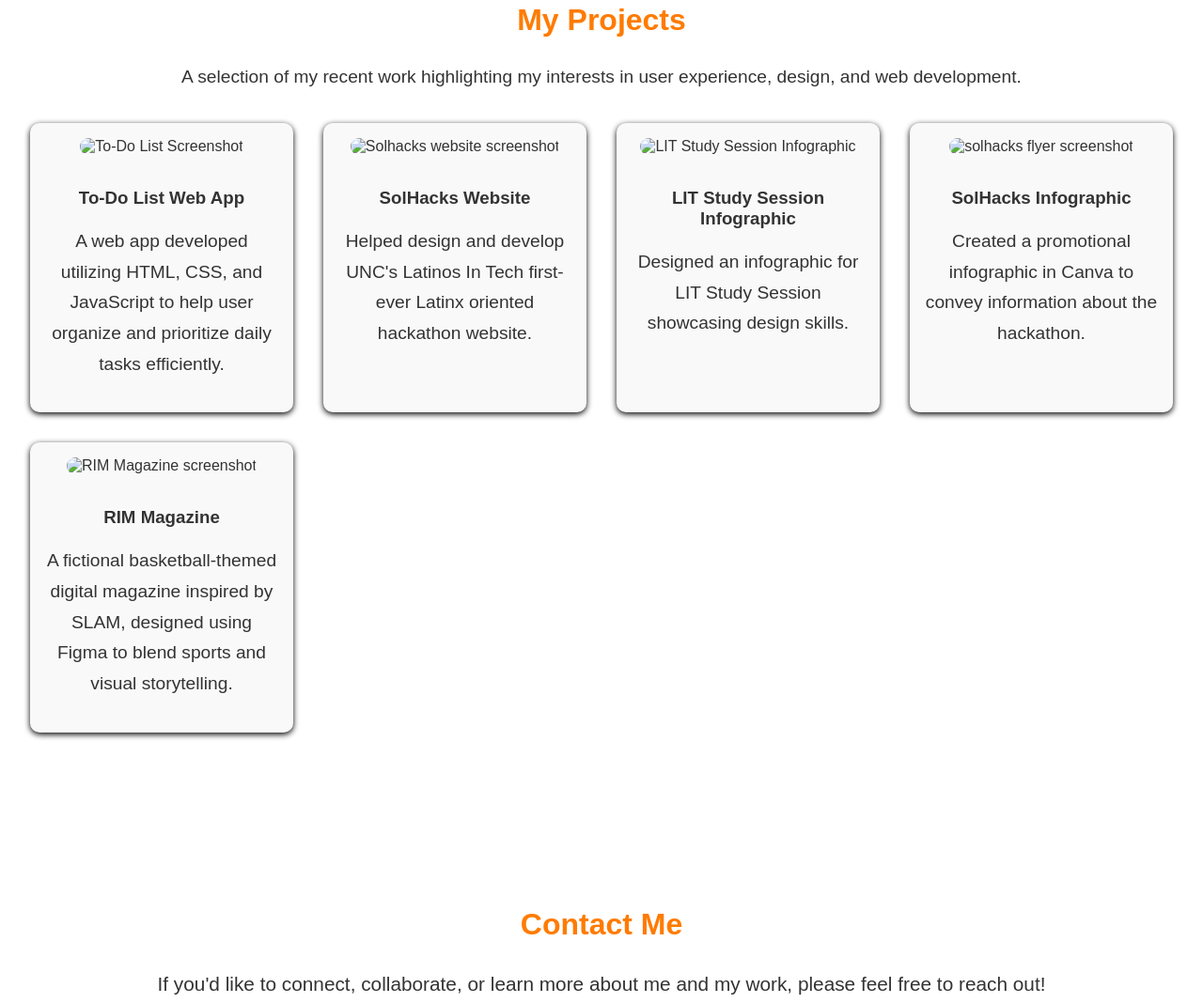
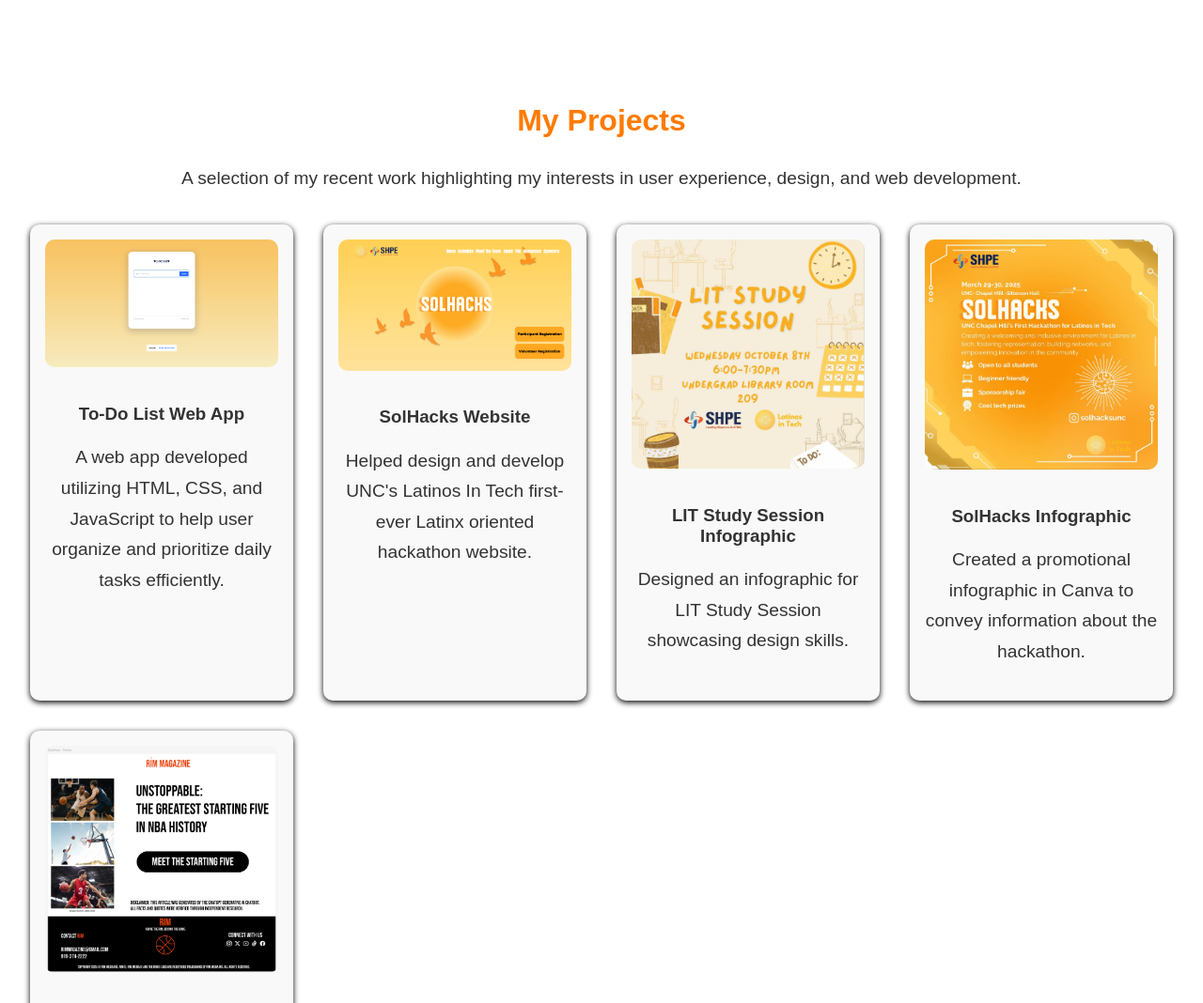
Before and after one commit to Irvvvvv/irvinggarciagomez.github.io, a plain HTML site: page index.html in a window 1280 px wide. Shown: the part 1390-2458 px from the top of the page at 94% size. Drawn offline with Linux system fonts and the light colour scheme.

Commit message:
Update index.html

```diff
--- a/index.html
+++ b/index.html
@@ -15,7 +15,7 @@
             <div class="nav-left">
                 <a href="#home">
                     <!--logo became vector svg cuz the original image sucked with editing it onto site-->
-                    <img src="images/2K7j2301.svg" alt="logo" class="logo">
+                    <img src="2K7j2301.svg" alt="logo" class="logo">
                 </a>
             </div>
             <div class="nav-right">
@@ -38,7 +38,7 @@
         </div>
 
         <div class="introduction-photo">
-            <img src="images/photofromeurope.jpg" alt="photo of me!">
+            <img src="photofromeurope.jpg" alt="photo of me!">
         </div>
     </section>
 
@@ -72,32 +72,32 @@
         <div class="project-grid">
             <!--used css grid columns to display five projects horizontally with similar display-->
             <div class="project-card">
-                <img src="images/todolist image.png" alt="To-Do List Screenshot">
+                <img src="todolist image.png" alt="To-Do List Screenshot">
                 <h3>To-Do List Web App</h3>
                 <p>A web app developed utilizing HTML, CSS, and JavaScript to help user organize and prioritize daily tasks efficiently.</p>
             </div>
 
 
             <div class="project-card">
-                <img src="images/SolHacks Website.png" alt="Solhacks website screenshot">
+                <img src="SolHacks Website.png" alt="Solhacks website screenshot">
                 <h3>SolHacks Website</h3>
                 <p>Helped design and develop UNC's Latinos In Tech first-ever Latinx oriented hackathon website. </p>
             </div>
 
             <div class="project-card">
-                <img src="images/flyersesh.jpg" alt="LIT Study Session Infographic">
+                <img src="flyersesh.jpg" alt="LIT Study Session Infographic">
                 <h3>LIT Study Session Infographic</h3>
                 <p>Designed an infographic for LIT Study Session showcasing design skills.</p>
             </div>
 
             <div class="project-card">
-                <img src="images/flyerphoto.jpg" alt="solhacks flyer screenshot">
+                <img src="flyerphoto.jpg" alt="solhacks flyer screenshot">
                 <h3>SolHacks Infographic</h3>
                 <p>Created a promotional infographic in Canva to convey information about the hackathon. </p>
             </div>
 
             <div class="project-card">
-                <img src="images/RIM Magazine.png" alt="RIM Magazine screenshot">
+                <img src="RIM Magazine.png" alt="RIM Magazine screenshot">
                 <h3>RIM Magazine</h3>
                 <p>A fictional basketball-themed digital magazine inspired by SLAM, designed using Figma to blend sports and visual storytelling.</p>
             </div>
```
